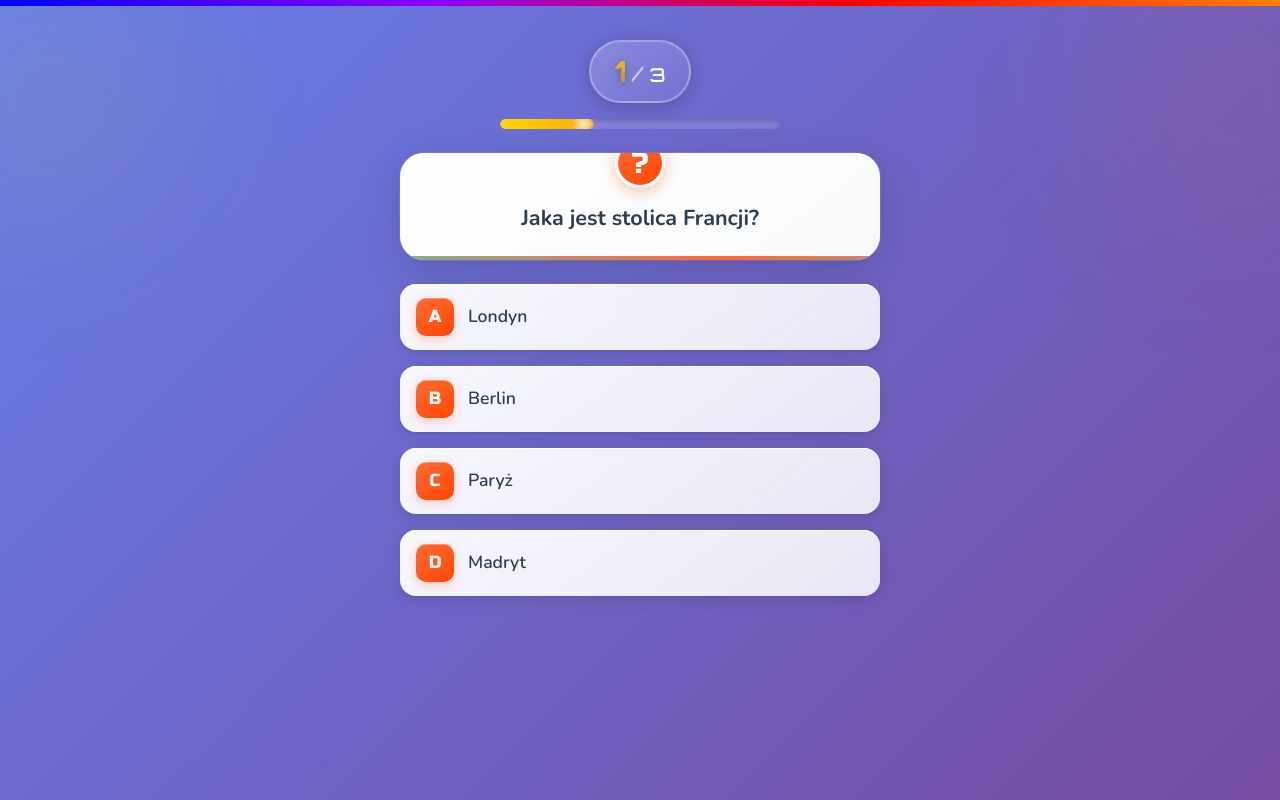
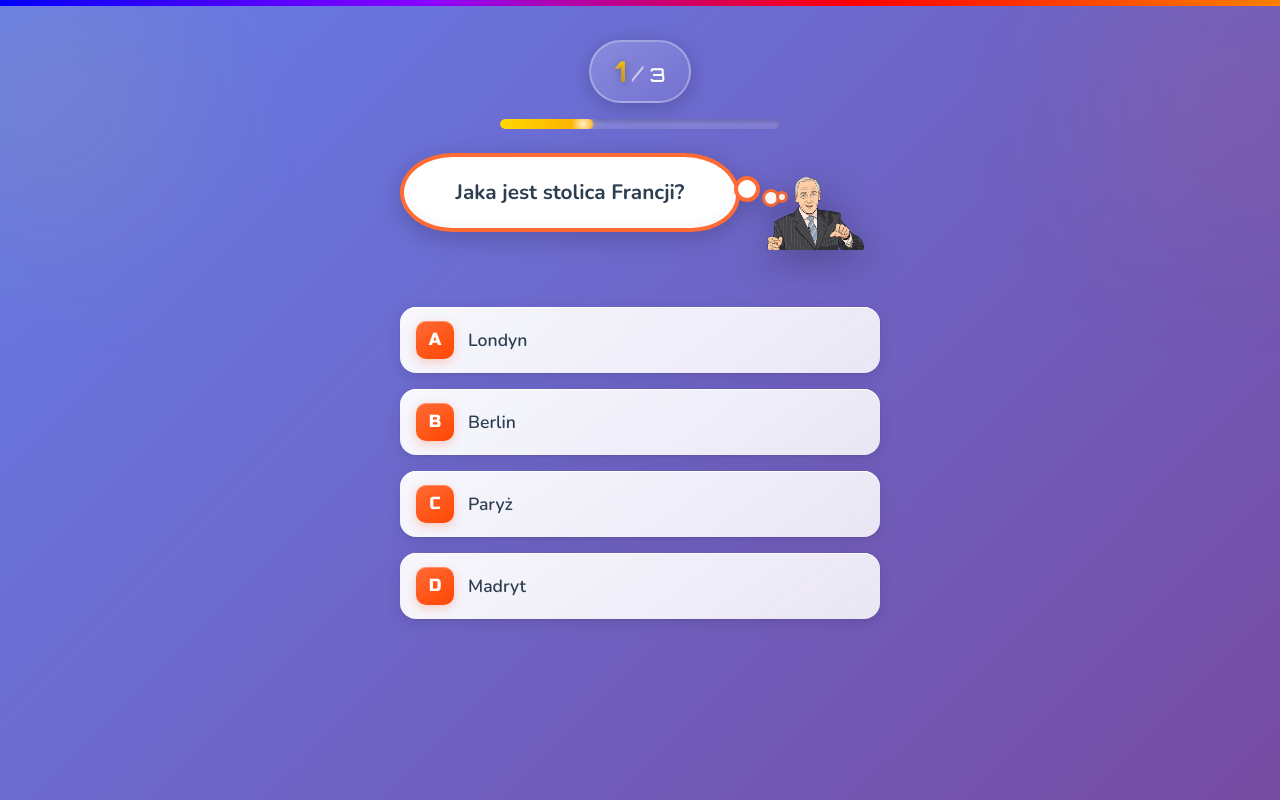
Before and after one commit to DamianWrooby/birthday-game-show, an Angular app: page /question/1 in a window 1280 px wide. Built offline with nearby package versions, Linux system fonts and the light colour scheme.

Commit message:
feat: improve question cloud styling

```diff
--- a/src/app/screens/question/question.component.html
+++ b/src/app/screens/question/question.component.html
@@ -19,10 +19,16 @@
       </div>
     </div>
 
-    <div class="question-container">
-      <div class="question-icon">?</div>
-      <h2 class="question-text">{{ question.text }}</h2>
-      <div class="question-decoration"></div>
+    <div class="host-question-container">
+      <div class="speech-bubble">
+        <div class="speech-bubble-content">
+          <h2 class="question-text">{{ question.text }}</h2>
+        </div>
+        <div class="speech-bubble-tail"></div>
+      </div>
+      <div class="host-image">
+        <img src="assets/images/host.png" alt="Game Show Host" />
+      </div>
     </div>
 
     <div class="answers-container">
--- a/src/app/screens/question/question.component.scss
+++ b/src/app/screens/question/question.component.scss
@@ -146,63 +146,119 @@
   }
 }
 
-// Question card
-.question-container {
-  background: linear-gradient(145deg, #ffffff, #f8f9fa);
-  border-radius: 24px;
-  padding: 28px 24px 24px;
+// Host and Speech Bubble
+.host-question-container {
+  display: flex;
+  flex-direction: row;
+  align-items: flex-start;
   margin-bottom: 24px;
-  box-shadow:
-    0 10px 40px rgba(0, 0, 0, 0.15),
-    0 0 0 1px rgba(255, 255, 255, 0.1),
-    inset 0 1px 0 rgba(255, 255, 255, 0.8);
   animation: card-appear 0.5s cubic-bezier(0.34, 1.56, 0.64, 1);
-  position: relative;
-  overflow: hidden;
+  gap: 0;
 }
 
-.question-icon {
+.host-image {
+  width: 140px;
+  height: 140px;
+  flex-shrink: 0;
+  z-index: 2;
+  margin-left: -20px;
+  margin-top: -10px;
+
+  img {
+    width: 100%;
+    height: 100%;
+    object-fit: contain;
+    filter: drop-shadow(0 8px 20px rgba(0, 0, 0, 0.3));
+  }
+}
+
+.speech-bubble {
+  position: relative;
+  flex: 1;
+  z-index: 1;
+  margin-right: 20px;
+  // Drop shadow on the whole cloud shape
+  filter: drop-shadow(0 6px 12px rgba(0, 0, 0, 0.2));
+}
+
+.speech-bubble-content {
+  background: #ffffff;
+  padding: 20px 18px;
+  position: relative;
+  z-index: 1;
+
+  // Wavy cloud border using border-radius percentages
+  border-radius:
+    80px 85px 75px 80px /
+    60px 65px 55px 60px;
+
+  // Outline effect for comic style
+  border: 4px solid $primary-color;
+
+  // Inner bumps simulation with inset shadows
+  box-shadow:
+    inset 0 0 0 2px rgba(255, 255, 255, 0.8),
+    inset 0 -3px 8px rgba(0, 0, 0, 0.05);
+}
+
+// Comic tail - series of diminishing circles pointing to host
+.speech-bubble-tail {
   position: absolute;
-  top: -15px;
-  left: 50%;
-  transform: translateX(-50%);
-  width: 50px;
-  height: 50px;
-  background: linear-gradient(145deg, $primary-color, color.adjust($primary-color, $lightness: -10%));
+  top: 45%;
+  right: -12px;
+  z-index: 3;
+
+  // Large circle (connects to bubble)
+  &::before {
+    content: '';
+    position: absolute;
+    width: 26px;
+    height: 26px;
+    background: #ffffff;
+    border: 4px solid $primary-color;
+    border-radius: 50%;
+    right: -8px;
+    top: -13px;
+  }
+
+  // Medium circle
+  &::after {
+    content: '';
+    position: absolute;
+    width: 18px;
+    height: 18px;
+    background: #ffffff;
+    border: 3px solid $primary-color;
+    border-radius: 50%;
+    right: -28px;
+    top: 0px;
+  }
+}
+
+// Smallest circle in tail
+.speech-bubble::after {
+  content: '';
+  position: absolute;
+  width: 12px;
+  height: 12px;
+  background: #ffffff;
+  border: 3px solid $primary-color;
   border-radius: 50%;
-  display: flex;
-  align-items: center;
-  justify-content: center;
-  font-family: 'Russo One', sans-serif;
-  font-size: 1.8rem;
-  font-weight: 400;
-  color: white;
-  box-shadow:
-    0 4px 15px rgba($primary-color, 0.4),
-    inset 0 2px 0 rgba(255, 255, 255, 0.3);
-  border: 3px solid white;
+  top: 48%;
+  right: -48px;
+  z-index: 3;
 }
 
 .question-text {
   font-family: 'Nunito', sans-serif;
-  font-size: 1.35rem;
+  font-size: 1.3rem;
   color: $text-color;
   text-align: center;
-  line-height: 1.6;
-  margin: 20px 0 0;
+  line-height: 1.5;
+  margin: 0;
   font-weight: 700;
 }
 
-.question-decoration {
-  position: absolute;
-  bottom: 0;
-  left: 0;
-  right: 0;
-  height: 4px;
-  background: linear-gradient(90deg, $primary-color, $secondary-color, $primary-color);
-  background-size: 200% 100%;
-  animation: shimmer 3s linear infinite;
-}
 
 // Answers
 .answers-container {
```
